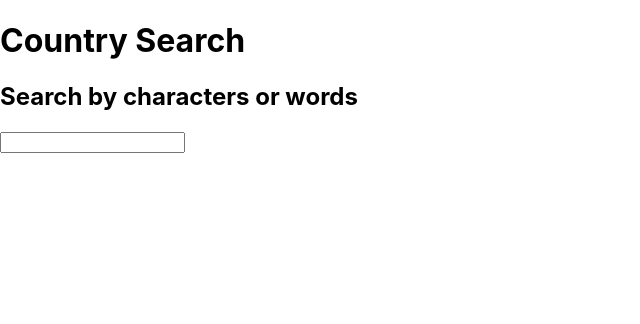
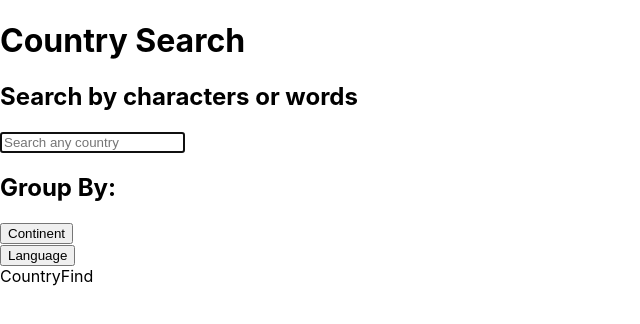
Before and after one commit to AndresEGV/kimche-challenge, a React (Create React App) app: page / in a window 1280 px wide. Shown: the top 324 px of the page, without its empty margins (0-640 px from the left). Built offline with nearby package versions, Linux system fonts and the light colour scheme; no server answers.

Commit message:
feat: Filter country data in searchBar component

```diff
--- a/src/components/SearchBar.jsx
+++ b/src/components/SearchBar.jsx
@@ -1,16 +1,82 @@
-import React, { useState } from "react";
+import React, { useState, useEffect } from "react";
+import CountryFind from "../components/CountryFind";
+import { lowerCase } from "../utils/lowerCase";
+const SearchBar = ({ countries }) => {
+  const [countryInputText, setCountryInputText] = useState("");
+  const [continent, setContinent] = useState(null);
+  const [countryFind, setCountryFind] = useState([]);
+  const [language, setLanguage] = useState(null);
+  useEffect(() => {
+    if (continent === null) {
+      setContinent(true);
+    }
+  }, []);
 
-const SearchBar = ({ countries }) => {
-  console.log(countries);
-  const [countryInputText, setCountryInputText] = useState("");
   const handleChangeText = (e) => {
     setCountryInputText(e.target.value);
+    countryFilter(e.target.value);
+  };
+
+  const countryFilter = (inputSearchBar) => {
+    let response = countries.filter((country) => {
+      if (
+        lowerCase(country.name).startsWith(lowerCase(inputSearchBar)) &&
+        lowerCase(country.name).includes(lowerCase(inputSearchBar))
+      ) {
+        return country;
+      }
+    });
+    setCountryFind(response);
+  };
+
+  const showContinentGroup = () => {
+    setContinent(true);
+    setLanguage(null);
+  };
+
+  const showLanguageGroup = () => {
+    setLanguage(true);
+    setContinent(null);
   };
 
   return (
-    <div>
-      <input type="text" value={countryInputText} onChange={handleChangeText} />
-    </div>
+    <>
+      <div>
+        <input
+          type="text"
+          value={countryInputText}
+          onChange={handleChangeText}
+          placeholder="Search any country"
+          autoFocus
+        />
+      </div>
+      <div>
+        <div>
+          <h2>Group By: </h2>
+          <div>
+            <button
+              type="button"
+              className="container-button"
+              onClick={showContinentGroup}
+            >
+              Continent
+            </button>
+          </div>
+          <div>
+            <button type="button" onClick={showLanguageGroup}>
+              Language
+            </button>
+          </div>
+        </div>
+      </div>
+      <div>
+        <CountryFind
+          country={countryFind}
+          continent={continent}
+          language={language}
+        />
+      </div>
+    </>
   );
 };
 
--- /dev/null
+++ b/src/utils/lowerCase.js
@@ -0,0 +1,6 @@
+const lowerCase = (inputString) => {
+  const textFormatInLowerCase = `${inputString}`.toLowerCase();
+  return textFormatInLowerCase;
+};
+
+export { lowerCase };
```
